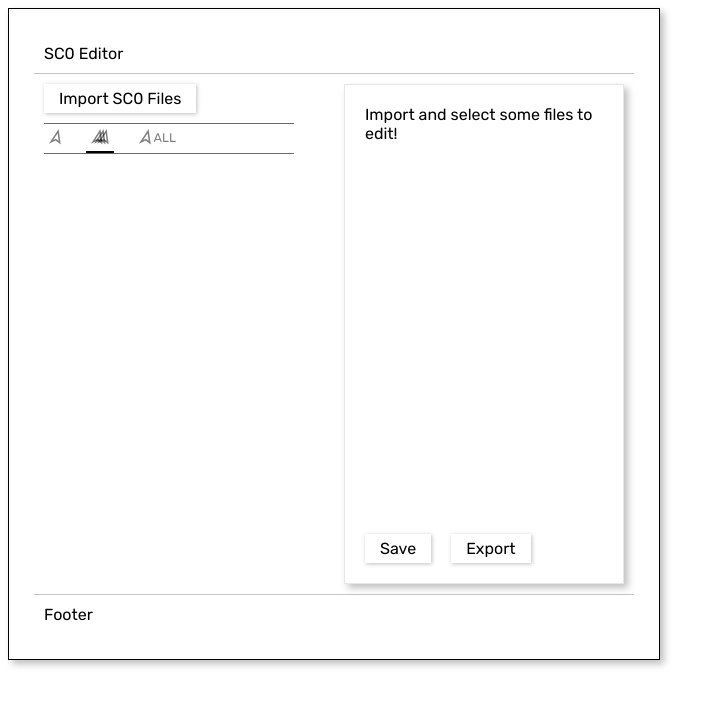
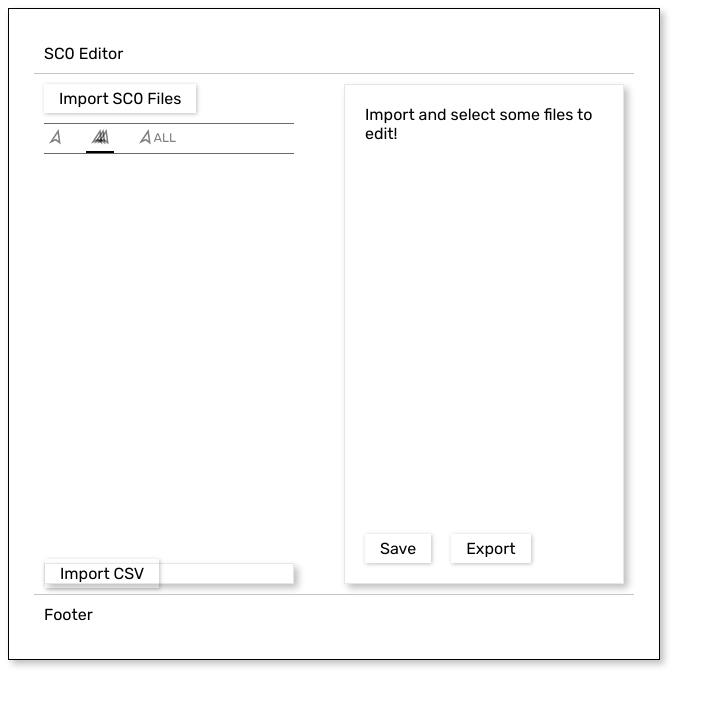
Before and after one commit to benbushell/SC0_Profile_Editor, a React (Create React App) app: page / in a window 1280 px wide. Shown: the top 706 px of the page, without its empty margins (0-722 px from the left). Built offline with nearby package versions, Linux system fonts and the light colour scheme.

Commit message:
Began implementing CSV import

```diff
--- a/src/App.js
+++ b/src/App.js
@@ -12,7 +12,8 @@ export default function App() {
   const [data, setData] = React.useState([]);
   const [selected, setSelected] = React.useState([]);
   const [structures, setStructures] = React.useState([]);
-  const [selectionMode, setSelectionMode] = React.useState('single');
+  const [selectionMode, setSelectionMode] = React.useState("single");
+  const [CSV, setCSV] = React.useState([]);
 
   return (
     <div className="mainContainer">
@@ -23,10 +24,10 @@ export default function App() {
           setData={setData}
           selected={selected}
           setSelected={setSelected}
+          CSV={CSV}
+          setCSV={setCSV}
         />
         <EditFiles data={data} setData={setData} selected={selected} />
-
-
       </div>
       <Footer />
     </div>
--- a/src/page/mainContent/editFiles/editFiles.js
+++ b/src/page/mainContent/editFiles/editFiles.js
@@ -14,7 +14,7 @@ const EditFiles = ({ data, setData, selected }) => {
           let val = Object.values(file.header)[i];
 
           if (newHeader[key] === val) {
-            continue
+            continue;
           } else if (newHeader[key] === undefined) {
             newHeader[key] = val;
           } else {
@@ -52,66 +52,67 @@ const EditFiles = ({ data, setData, selected }) => {
   };
 
   const exportFiles = () => {
-
     let zip = new JSZip();
     let edited = zip.folder("edited");
 
-    for(let file of data){
-      if(selected.includes(file.uid)){
-        let newRaw = [...file.raw]
+    for (let file of data) {
+      if (selected.includes(file.uid)) {
+        let newRaw = [...file.raw];
         //find length of headers
-        let headerLength = 0
+        let headerLength = 0;
         for (let line of newRaw) {
           if (
             line[0].substring(0, 1) !== "+" &&
             line[0].substring(0, 1) !== "-"
           ) {
-            headerLength++
+            headerLength++;
           } else {
             break;
           }
         }
 
         //remove headers
-        newRaw.splice(0,headerLength)
+        newRaw.splice(0, headerLength);
         //console.log(newRaw)
 
         //add new headers
-        let headerArr = []
-        for(let i in Object.keys(file.header)){
-          headerArr.push([Object.keys(file.header)[i]+'='+Object.values(file.header)[i]])
+        let headerArr = [];
+        for (let i in Object.keys(file.header)) {
+          headerArr.push([
+            Object.keys(file.header)[i] + "=" + Object.values(file.header)[i],
+          ]);
         }
 
-        newRaw = [...headerArr,...newRaw]
+        newRaw = [...headerArr, ...newRaw];
 
-        for(let line of newRaw){
-          line[0]+="\n"
+        for (let line of newRaw) {
+          line[0] += "\n";
         }
 
         //get filename
-        let fileName = String(parseFloat(file.header.DIST)*1000)+'BK'+'.sc0'
-
+        let fileName =
+          String(parseFloat(file.header.DIST) * 1000) + "BK" + ".sc0";
 
         //setup zip export
 
         var blob = new Blob(newRaw, { type: "text/plain;charset=utf-8" });
 
         edited.file(fileName, blob);
-
-
-
       }
     }
 
     zip.generateAsync({ type: "blob" }).then(function (content) {
       // Force down of the Zip file
-      saveAs(content, "archive.zip");})
+      saveAs(content, "archive.zip");
+    });
   };
 
   return (
     <div className="editFiles">
       <div>
-      {selected.length === 0? <div>Import and select some files to edit!</div>:null}
+        {selected.length === 0 ? (
+          <div>Import and select some files to edit!</div>
+        ) : null}
         {Object.keys(combineFiles()).map((key, i) => (
           <div className="parameterDisplay">
             <div>{key} : </div>
--- /dev/null
+++ b/src/page/mainContent/importSc0/CSVtable.js
@@ -0,0 +1,10 @@
+const CSVtable = ({CSV}) => {
+    return(
+        <div>
+            <tr>{Object.keys(CSV[0]).map((key)=><th>{key}</th>)}</tr>
+            {CSV.map((line)=>(<tr>{Object.values(line).map((val)=><td>{val}</td>)}</tr>))}
+        </div>
+    )
+}
+
+export default CSVtable
--- /dev/null
+++ b/src/page/mainContent/importSc0/ImportCSV.js
@@ -0,0 +1,44 @@
+import Papa from "papaparse";
+
+import CSVtable from './CSVtable'
+
+const ImportCSV = ({ CSV, setCSV }) => {
+  const parseCSV = (file) => {
+    var csvData = [];
+    Papa.parse(file, {
+      header: true,
+      step: function (result) {
+        csvData.push(result.data);
+      },
+      complete: function (results, file) {
+        console.log(csvData);
+        setCSV(csvData);
+      },
+    });
+  };
+
+  const handleChange = (e) => {
+    parseCSV(e.target.files[0]);
+  };
+
+  return (
+    <div className="importCSV">
+      <div>
+        <label className="inputButton">
+          <input
+            type="file"
+            className="custom-file-input"
+            onChange={handleChange}
+          />
+          Import CSV
+        </label>
+      </div>
+      <div>
+          {CSV.length>0?<CSVtable CSV={CSV}/>:null}
+
+      </div>
+    </div>
+  );
+};
+
+export default ImportCSV;
--- a/src/page/mainContent/importSc0/importSC0.js
+++ b/src/page/mainContent/importSc0/importSC0.js
@@ -3,10 +3,10 @@ import React from "react";
 import ReactDOM from "react-dom";
 
 import SeletionToolbar from "./SelectionToolbar";
+import ImportCSV from "./ImportCSV";
 
-const ImportSC0 = ({ data, setData, selected, setSelected }) => {
-
-  const [selectionMode, setSelectionMode] = React.useState('multi')
+const ImportSC0 = ({ data, setData, selected, setSelected, CSV, setCSV }) => {
+  const [selectionMode, setSelectionMode] = React.useState("multi");
 
   const parseFiles = (files) => {
     const filesData = [];
@@ -17,7 +17,7 @@ const ImportSC0 = ({ data, setData, selected, setSelected }) => {
             Papa.parse(file, {
               header: false,
               complete: resolve, // Resolve each promise
-              error: reject
+              error: reject,
             })
           )
       )
@@ -55,7 +55,7 @@ const ImportSC0 = ({ data, setData, selected, setSelected }) => {
       final.push({
         uid: Math.floor(Date.now() * Math.random()),
         header: currHeader,
-        raw: file
+        raw: file,
       });
     }
 
@@ -70,17 +70,16 @@ const ImportSC0 = ({ data, setData, selected, setSelected }) => {
   };
 
   const selectFile = (id) => {
-
-    switch(selectionMode){
-      case 'single':
-        if(selected.includes(id)){
-          setSelected([])
-        }else{
-          setSelected([id])
+    switch (selectionMode) {
+      case "single":
+        if (selected.includes(id)) {
+          setSelected([]);
+        } else {
+          setSelected([id]);
         }
         break;
 
-      case 'multi':
+      case "multi":
         if (selected.includes(id)) {
           let newArr = selected.filter((currid) => currid !== id);
           setSelected(newArr);
@@ -89,9 +88,6 @@ const ImportSC0 = ({ data, setData, selected, setSelected }) => {
         }
         break;
     }
-
-
-
   };
 
   const removeFile = (id) => {
@@ -111,8 +107,8 @@ const ImportSC0 = ({ data, setData, selected, setSelected }) => {
 
   return (
     <div className="importSc0">
-
-        <div className = "sc0Header">
+      <div>
+        <div className="sc0Header">
           <label className="inputButton">
             <input
               type="file"
@@ -120,11 +116,18 @@ const ImportSC0 = ({ data, setData, selected, setSelected }) => {
               multiple
               onChange={handleChange}
             />
-
             Import SC0 Files
           </label>
         </div>
-        <div><SeletionToolbar selectionMode={selectionMode} setSelectionMode = {setSelectionMode} selected={selected} setSelected={setSelected} data = {data}/></div>
+        <div>
+          <SeletionToolbar
+            selectionMode={selectionMode}
+            setSelectionMode={setSelectionMode}
+            selected={selected}
+            setSelected={setSelected}
+            data={data}
+          />
+        </div>
         <div className="fileContainer">
           {data.map((file) => (
             <div key={file.uid} className="file">
@@ -148,7 +151,10 @@ const ImportSC0 = ({ data, setData, selected, setSelected }) => {
             </div>
           ))}
         </div>
-
+      </div>
+      <div>
+        <ImportCSV CSV={CSV} setCSV={setCSV}/>
+      </div>
     </div>
   );
 };
--- a/src/styles.css
+++ b/src/styles.css
@@ -99,7 +99,11 @@ input[type="file"] {
   min-width: 250px;
   display: flex;
   flex-direction: column;
-  margin: 5px 0px;
+  margin-top: 5px;
+  display: flex;
+  flex-direction: column;
+  justify-content: space-between;
+
 }
 
 .sc0Header{
@@ -169,3 +173,14 @@ input[type="file"] {
 .underline{
   box-shadow: 0px -2px 0px black inset;
 }
+
+.importCSV{
+  border: 1px solid #e6e6e6;
+  box-sizing: border-box;
+  box-shadow: 4px 4px 7px rgba(0, 0, 0, 0.25);
+}
+
+th,td{
+  padding: 1px 15px;
+  border-bottom: 1px solid black;
+}
```
Lines whose indentation alone changed are shown as unchanged.
